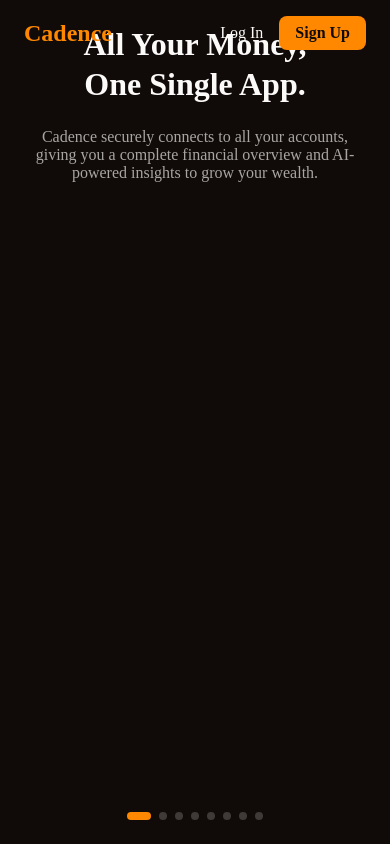
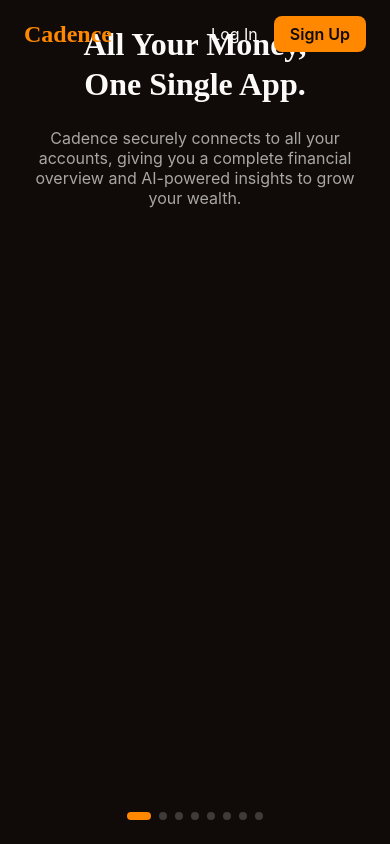
Before and after one commit to vstalingrady/Cadence, a React Native app: screen / in a window 390 px wide. Built offline with nearby package versions, Linux system fonts and the light colour scheme.

Commit message:
test: try system fonts to isolate font loading issue

```diff
--- a/src/theme/theme.ts
+++ b/src/theme/theme.ts
@@ -12,13 +12,13 @@
     destructive: '#EF4444',
   },
   fonts: {
-    sans: 'PlusJakartaSans-Regular',
-    sansLight: 'PlusJakartaSans-Light',
-    sansMedium: 'PlusJakartaSans-Medium',
-    sansBold: 'PlusJakartaSans-Bold',
-    serif: 'Domine-Regular',
-    serifMedium: 'Domine-Medium',
-    serifBold: 'Domine-Bold',
+    sans: 'System',
+    sansLight: 'System',
+    sansMedium: 'System',
+    sansBold: 'System',
+    serif: 'serif',
+    serifMedium: 'serif',
+    serifBold: 'serif',
   },
   fontSizes: {
     small: 12,
```
